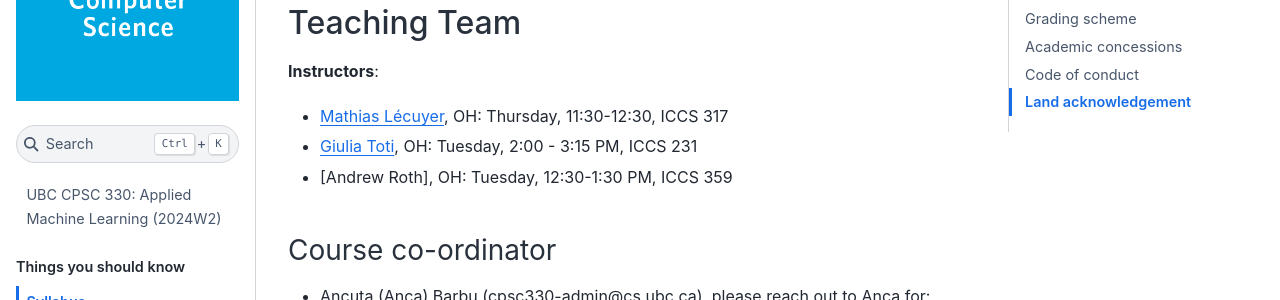
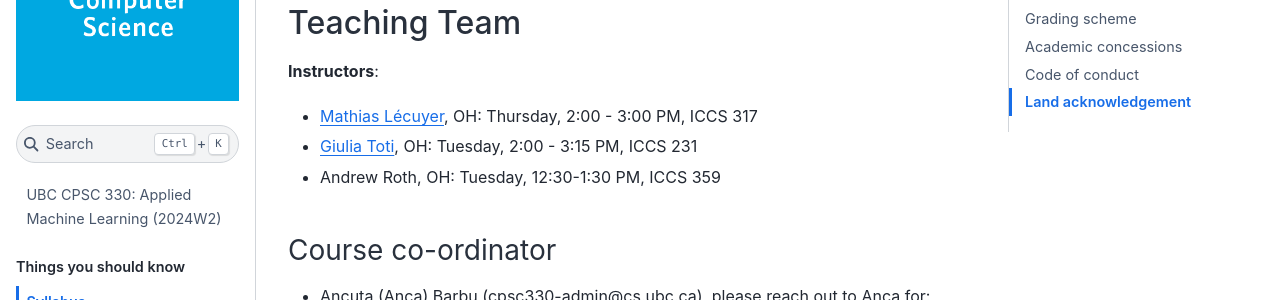
Before and after one commit to xenshreyas/cpsc330-2024W2, a Jupyter Book: the page built from syllabus.md, in a window 1280 px wide and 900 px high, scrolled down 1344 px. Shown: the part 154-454 px from the top of the window. Built offline with Jupyter Book 1.0.4 settings and Sphinx 7.4.7 and the Sphinx Book theme 1.1.4, drawn with Linux system fonts in a browser that asks for light colours; pages that are not in the unit, such as notebooks, are missing from menus; comment, search, counter and statistics services are not loaded.

Commit message:
Update syllabus.md

```diff
--- a/syllabus.md
+++ b/syllabus.md
@@ -42,9 +42,9 @@ Tutorials for this course will be conducted by TAs, who will guide you through a
 
 **Instructors**:
 
-- [Mathias Lécuyer](https://mathias.lecuyer.me/), OH: Thursday, 11:30-12:30, ICCS 317
+- [Mathias Lécuyer](https://mathias.lecuyer.me/), OH: Thursday, 2:00 - 3:00 PM, ICCS 317
 - [Giulia Toti](https://www.gtoti.com/), OH: Tuesday, 2:00 - 3:15 PM, ICCS 231
-- [Andrew Roth], OH: Tuesday, 12:30-1:30 PM, ICCS 359
+- Andrew Roth, OH: Tuesday, 12:30-1:30 PM, ICCS 359
 
 ### Course co-ordinator
 - Ancuta (Anca) Barbu (cpsc330-admin@cs.ubc.ca), please reach out to Anca for: admin questions, extensions, academic concessions etc. Include a descriptive subject, your name and student number, and course section so that we can keep track of emails.
```
